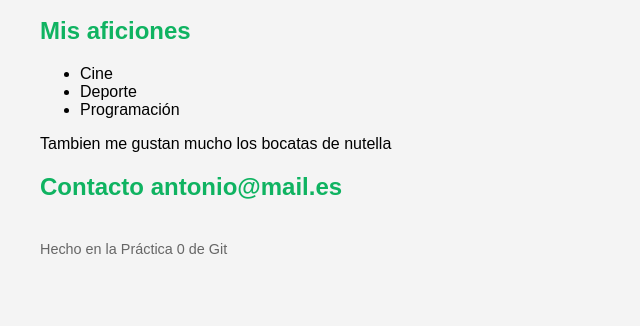
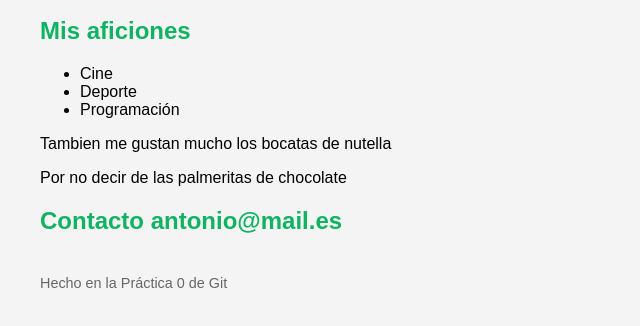
Before and after one commit to antoniommelero/practica-git3, a plain HTML site: page index.html in a window 1280 px wide. Shown: the part 236-562 px from the top of the page, without its empty margins (0-640 px from the left). Drawn offline with Linux system fonts and the light colour scheme.

Commit message:
Modifica de nuevo index.html

```diff
--- a/index.html
+++ b/index.html
@@ -18,6 +18,7 @@
     <li>Programación</li>
   </ul>
    <p>Tambien me gustan mucho los bocatas de nutella</p>
+   <p>Por no decir de las palmeritas de chocolate</p>
   <h2>Contacto antonio@mail.es</h2>
   <footer><p>Hecho en la Práctica 0 de Git</p></footer>
  </body>
```
